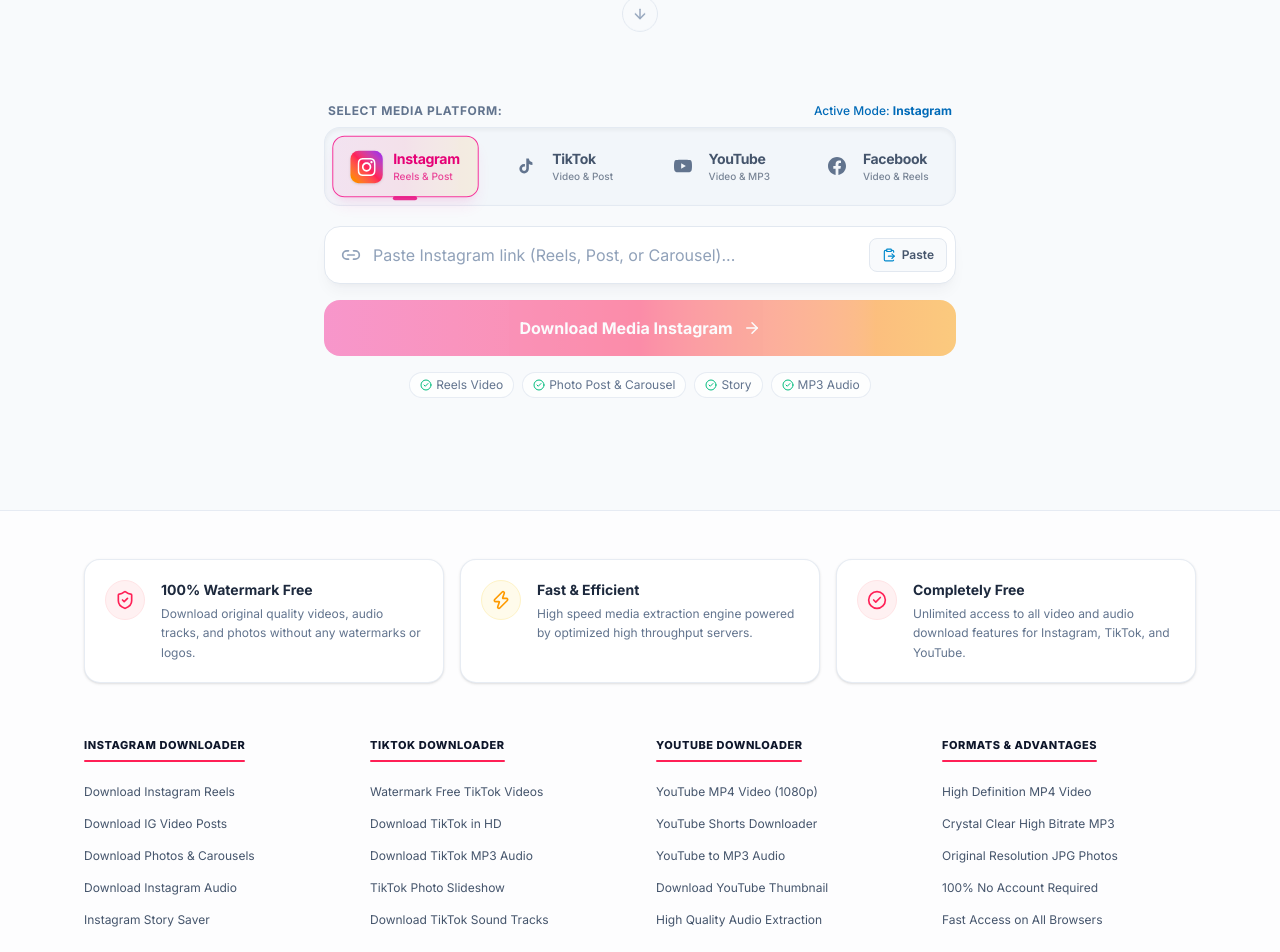
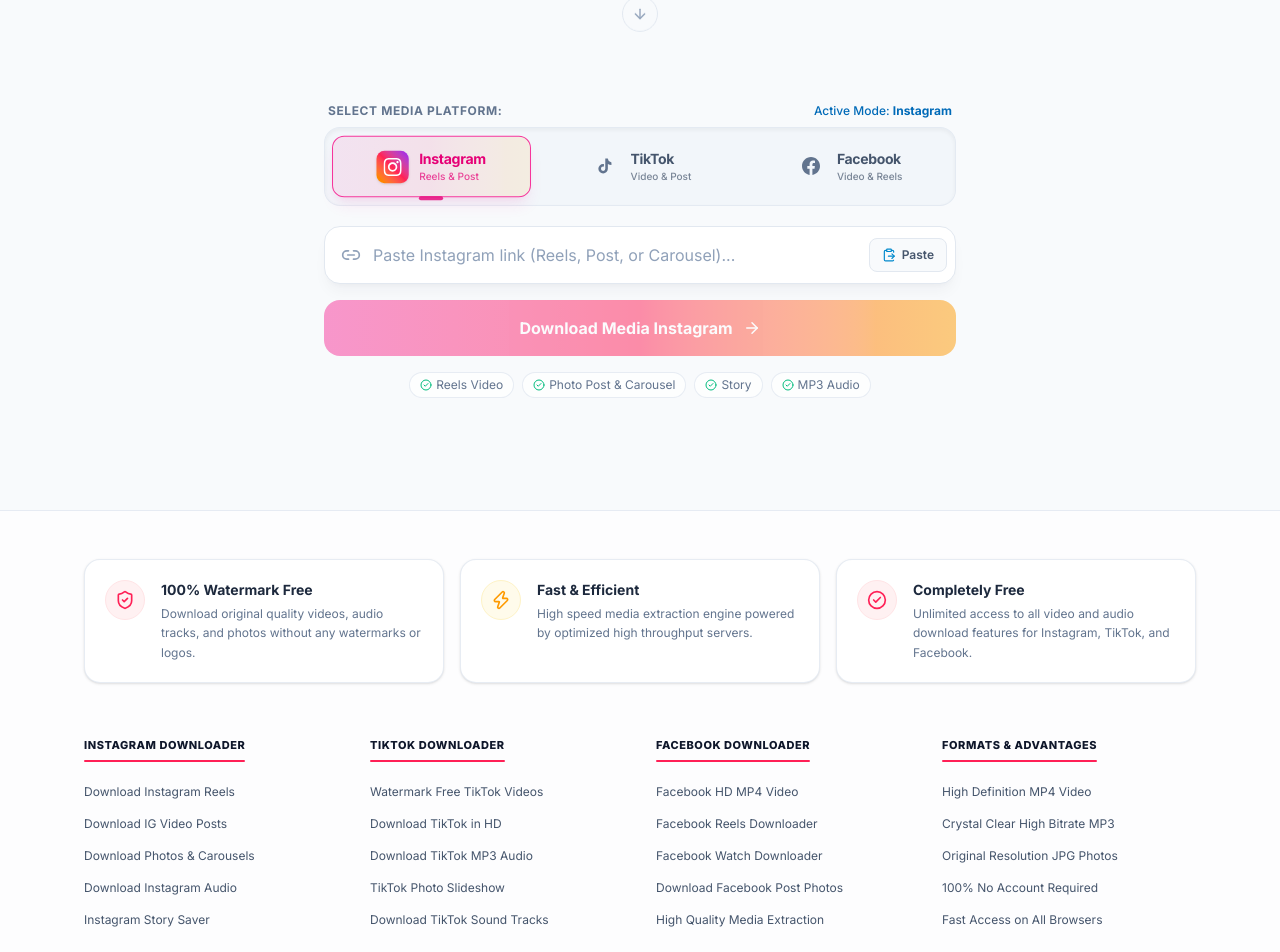
Before and after one commit to nandarevan/anysave, a React (Vite) app in the folder frontend/: page / in a window 1280 px wide. Shown: the part 480-1432 px from the top of the page. Built offline with nearby package versions, Linux system fonts and the light colour scheme; no server answers.

Commit message:
feat: hide YouTube and focus exclusively on Instagram, TikTok, and Facebook

```diff
--- a/frontend/src/components/DownloaderInput.tsx
+++ b/frontend/src/components/DownloaderInput.tsx
@@ -27,7 +27,6 @@
   const clean = url.toLowerCase().trim();
   if (clean.includes("instagram.com")) return "instagram";
   if (clean.includes("tiktok.com")) return "tiktok";
-  if (clean.includes("youtube.com") || clean.includes("youtu.be")) return "youtube";
   if (clean.includes("facebook.com") || clean.includes("fb.watch") || clean.includes("fb.com")) return "facebook";
   return null;
 }
@@ -197,8 +196,6 @@
               ? "from-pink-500 via-rose-500 to-amber-500 shadow-pink-500/25 hover:shadow-pink-500/35"
               : activePlatform === "tiktok"
               ? "from-cyan-500 to-teal-600 shadow-cyan-500/25 hover:shadow-cyan-500/35"
-              : activePlatform === "youtube"
-              ? "from-red-500 to-red-600 shadow-red-500/25 hover:shadow-red-500/35"
               : "from-blue-600 to-indigo-700 shadow-blue-500/25 hover:shadow-blue-500/35"
           }`}
         >
--- a/frontend/src/components/Navbar.tsx
+++ b/frontend/src/components/Navbar.tsx
@@ -1,7 +1,7 @@
 import { useState, useEffect } from "react";
 import { Sun, Moon, Globe } from "lucide-react";
 import type { PlatformType } from "./PlatformTabs";
-import { InstagramIcon, TikTokIcon, YouTubeIcon, FacebookIcon } from "./PlatformTabs";
+import { InstagramIcon, TikTokIcon, FacebookIcon } from "./PlatformTabs";
 import { useLanguage } from "../context/LanguageContext";
 
 interface NavbarProps {
@@ -36,7 +36,6 @@
   const platformItems: { id: PlatformType; name: string; icon: React.ComponentType<{ className?: string }> }[] = [
     { id: "instagram", name: t.platforms.instagram.name, icon: InstagramIcon },
     { id: "tiktok", name: t.platforms.tiktok.name, icon: TikTokIcon },
-    { id: "youtube", name: t.platforms.youtube.name, icon: YouTubeIcon },
     { id: "facebook", name: t.platforms.facebook.name, icon: FacebookIcon },
   ];
 
--- a/frontend/src/components/PlatformTabs.tsx
+++ b/frontend/src/components/PlatformTabs.tsx
@@ -1,6 +1,6 @@
 import { useLanguage } from "../context/LanguageContext";
 
-export type PlatformType = "instagram" | "tiktok" | "youtube" | "facebook";
+export type PlatformType = "instagram" | "tiktok" | "facebook";
 
 interface PlatformTabsProps {
   activePlatform: PlatformType;
@@ -20,14 +20,6 @@
   return (
     <svg className={className} viewBox="0 0 24 24" fill="currentColor">
       <path d="M19.589 6.686a4.793 4.793 0 0 1-3.77-4.245V2h-3.445v13.672a2.896 2.896 0 0 1-2.891 2.891 2.896 2.896 0 0 1-2.892-2.891 2.896 2.896 0 0 1 2.892-2.892c.384 0 .748.077 1.08.217V9.453a6.326 6.326 0 0 0-1.08-.094A6.34 6.34 0 0 0 3.14 15.68a6.34 6.34 0 0 0 6.343 6.338 6.34 6.34 0 0 0 6.338-6.338V9.167a8.163 8.163 0 0 0 4.768 1.517v-3.49a4.802 4.802 0 0 1-1-.508z" />
-    </svg>
-  );
-}
-
-export function YouTubeIcon({ className = "h-5 w-5" }: { className?: string }) {
-  return (
-    <svg className={className} viewBox="0 0 24 24" fill="currentColor">
-      <path d="M23.498 6.186a3.016 3.016 0 0 0-2.122-2.136C19.505 3.545 12 3.545 12 3.545s-7.505 0-9.377.505A3.017 3.017 0 0 0 .502 6.186C0 8.07 0 12 0 12s0 3.93.502 5.814a3.016 3.016 0 0 0 2.122 2.136c1.871.505 9.376.505 9.376.505s7.505 0 9.377-.505a3.015 3.015 0 0 0 2.122-2.136C24 15.93 24 12 24 12s0-3.93-.502-5.814zM9.545 15.568V8.432L15.818 12l-6.273 3.568z" />
     </svg>
   );
 }
@@ -75,17 +67,6 @@
     icon: TikTokIcon,
     supportedItems: ["Video HD Tanpa Watermark", "TikTok Foto Slide", "Audio Sound MP3"],
   },
-  youtube: {
-    name: "YouTube",
-    badge: "Video & MP3",
-    tagline: "Download Video YouTube HD, Shorts & Audio MP3",
-    placeholder: "Tempel tautan YouTube (Video atau Shorts)...",
-    accentClass: "from-red-500 via-red-600 to-red-700",
-    activeTabClass:
-      "border-red-500 bg-red-500/10 text-red-600 dark:text-red-400 shadow-red-500/10 shadow-lg",
-    icon: YouTubeIcon,
-    supportedItems: ["Video MP4 HD (1080p)", "YouTube Shorts", "Audio MP3"],
-  },
   facebook: {
     name: "Facebook",
     badge: "Video & Reels",
@@ -105,12 +86,12 @@
   disabled = false,
 }: PlatformTabsProps) {
   const { t } = useLanguage();
-  const platforms: PlatformType[] = ["instagram", "tiktok", "youtube", "facebook"];
+  const platforms: PlatformType[] = ["instagram", "tiktok", "facebook"];
 
   return (
     <div className="w-full">
       {/* 3 Platform Menu Tabs */}
-      <div className="grid grid-cols-2 sm:grid-cols-4 gap-2 sm:gap-3 rounded-2xl bg-slate-100/80 dark:bg-slate-800/60 p-1.5 sm:p-2 border border-slate-200/80 dark:border-slate-700/60 shadow-inner">
+      <div className="grid grid-cols-3 gap-2 sm:gap-3 rounded-2xl bg-slate-100/80 dark:bg-slate-800/60 p-1.5 sm:p-2 border border-slate-200/80 dark:border-slate-700/60 shadow-inner">
         {platforms.map((key) => {
           const config = PLATFORM_INFO[key];
           const platformI18n = t.platforms[key];
@@ -134,8 +115,6 @@
                       ? "bg-gradient-to-tr from-amber-500 via-rose-500 to-purple-600 text-white shadow-sm"
                       : key === "tiktok"
                         ? "bg-black text-cyan-400 dark:bg-slate-900 border border-cyan-500/30 shadow-sm"
-                        : key === "youtube"
-                        ? "bg-red-600 text-white shadow-sm"
                         : "bg-blue-600 text-white shadow-sm"
                     : "text-slate-500 dark:text-slate-400"
                   }`}
--- a/frontend/src/components/ResultCard.tsx
+++ b/frontend/src/components/ResultCard.tsx
@@ -33,8 +33,6 @@
 }
 
 const PLATFORM_COLORS: Record<string, string> = {
-  youtube:
-    "bg-red-100 text-red-700 dark:bg-red-900/30 dark:text-red-300 border-red-200 dark:border-red-800",
   instagram:
     "bg-pink-100 text-pink-700 dark:bg-pink-900/30 dark:text-pink-300 border-pink-200 dark:border-pink-800",
   tiktok:
--- a/frontend/src/context/LanguageContext.tsx
+++ b/frontend/src/context/LanguageContext.tsx
@@ -24,13 +24,6 @@
       supported: string[];
     };
     tiktok: {
-      name: string;
-      badge: string;
-      tagline: string;
-      placeholder: string;
-      supported: string[];
-    };
-    youtube: {
       name: string;
       badge: string;
       tagline: string;
@@ -112,7 +105,7 @@
     hero: {
       title: "Media Downloader",
       subtitle:
-        "Download video, audio, dan gambar tanpa watermark secara instan dari Instagram, TikTok, dan YouTube.",
+        "Download video, audio, dan gambar tanpa watermark secara instan dari Instagram, TikTok, dan Facebook.",
     },
     platforms: {
       selectLabel: "PILIH PLATFORM MEDIA:",
@@ -130,13 +123,6 @@
         tagline: "Download Video TikTok HD Tanpa Watermark & MP3",
         placeholder: "Tempel tautan TikTok (Video atau Foto slide)...",
         supported: ["Video HD Tanpa Watermark", "TikTok Foto Slide", "Audio Sound MP3"],
-      },
-      youtube: {
-        name: "YouTube",
-        badge: "Video & MP3",
-        tagline: "Download Video YouTube HD, Shorts & Audio MP3",
-        placeholder: "Tempel tautan YouTube (Video atau Shorts)...",
-        supported: ["Video MP4 HD (1080p)", "YouTube Shorts", "Audio MP3"],
       },
       facebook: {
         name: "Facebook",
@@ -181,11 +167,11 @@
           "Pemrosesan ekstraksi media berkecepatan tinggi dengan server teroptimasi secara instan.",
         card3Title: "Bebas Biaya",
         card3Desc:
-          "Akses ke seluruh fitur pengunduhan video Instagram, TikTok, dan YouTube tanpa batas.",
+          "Akses ke seluruh fitur pengunduhan video Instagram, TikTok, dan Facebook tanpa batas.",
       },
       col1Title: "INSTAGRAM DOWNLOADER",
       col2Title: "TIKTOK DOWNLOADER",
-      col3Title: "YOUTUBE DOWNLOADER",
+      col3Title: "FACEBOOK DOWNLOADER",
       col4Title: "FORMAT & KEUNGGULAN",
       col1Links: [
         "Download Reels Instagram",
@@ -202,11 +188,11 @@
         "Download Sound Musik TikTok",
       ],
       col3Links: [
-        "YouTube Video MP4 (1080p)",
-        "YouTube Shorts Downloader",
-        "YouTube ke Audio MP3",
-        "Download Thumbnail YouTube",
-        "Ekstraksi Audio Berkualitas",
+        "Facebook Video MP4 HD",
+        "Facebook Reels Downloader",
+        "Facebook Watch Downloader",
+        "Download Foto Postingan Facebook",
+        "Ekstraksi Video Berkualitas",
       ],
       col4Links: [
         "Video MP4 High Definition",
@@ -220,7 +206,7 @@
       copyright: "AnySaveVid. Seluruh Hak Cipta Dilindungi.",
       bannerTitle: "AnySaveVid: Platform Pengunduh Media Multi Platform Lengkap",
       bannerDesc:
-        "Toolkit online gratis untuk mengunduh video, audio, reels, shorts, dan gambar dari Instagram, TikTok, dan YouTube langsung berkualitas tinggi tanpa watermark.",
+        "Toolkit online gratis untuk mengunduh video, audio, reels, dan gambar dari Instagram, TikTok, dan Facebook langsung berkualitas tinggi tanpa watermark.",
       badgePrivate: "100% Privat",
       badgeNoWatermark: "Tanpa Watermark",
       badgeFree: "Bebas Biaya",
@@ -241,7 +227,7 @@
     hero: {
       title: "Media Downloader",
       subtitle:
-        "Download watermark free videos, audio, and images instantly from Instagram, TikTok, and YouTube.",
+        "Download watermark free videos, audio, and images instantly from Instagram, TikTok, and Facebook.",
     },
     platforms: {
       selectLabel: "SELECT MEDIA PLATFORM:",
@@ -259,13 +245,6 @@
         tagline: "Download HD TikTok Videos Without Watermark & MP3",
         placeholder: "Paste TikTok link (Video or Photo slide)...",
         supported: ["HD Watermark Free Video", "TikTok Photo Slide", "Sound MP3 Audio"],
-      },
-      youtube: {
-        name: "YouTube",
-        badge: "Video & MP3",
-        tagline: "Download HD YouTube Videos, Shorts & MP3 Audio",
-        placeholder: "Paste YouTube link (Video or Shorts)...",
-        supported: ["HD MP4 Video (1080p)", "YouTube Shorts", "MP3 Audio"],
       },
       facebook: {
         name: "Facebook",
@@ -310,11 +289,11 @@
           "High speed media extraction engine powered by optimized high throughput servers.",
         card3Title: "Completely Free",
         card3Desc:
-          "Unlimited access to all video and audio download features for Instagram, TikTok, and YouTube.",
+          "Unlimited access to all video and audio download features for Instagram, TikTok, and Facebook.",
       },
       col1Title: "INSTAGRAM DOWNLOADER",
       col2Title: "TIKTOK DOWNLOADER",
-      col3Title: "YOUTUBE DOWNLOADER",
+      col3Title: "FACEBOOK DOWNLOADER",
       col4Title: "FORMATS & ADVANTAGES",
       col1Links: [
         "Download Instagram Reels",
@@ -331,11 +310,11 @@
         "Download TikTok Sound Tracks",
       ],
       col3Links: [
-        "YouTube MP4 Video (1080p)",
-        "YouTube Shorts Downloader",
-        "YouTube to MP3 Audio",
-        "Download YouTube Thumbnail",
-        "High Quality Audio Extraction",
+        "Facebook HD MP4 Video",
+        "Facebook Reels Downloader",
+        "Facebook Watch Downloader",
+        "Download Facebook Post Photos",
+        "High Quality Media Extraction",
       ],
       col4Links: [
         "High Definition MP4 Video",
@@ -349,7 +328,7 @@
       copyright: "AnySaveVid. All Rights Reserved.",
       bannerTitle: "AnySaveVid: All in One Multi Platform Media Downloader",
       bannerDesc:
-        "Free online toolkit to download high quality watermark free videos, audio, reels, shorts, and photos from Instagram, TikTok, and YouTube.",
+        "Free online toolkit to download high quality watermark free videos, audio, reels, and photos from Instagram, TikTok, and Facebook.",
       badgePrivate: "100% Private",
       badgeNoWatermark: "No Watermark",
       badgeFree: "Completely Free",
```
Also changed, not shown: 1 other file (tests, documents, lock files or other folders).
